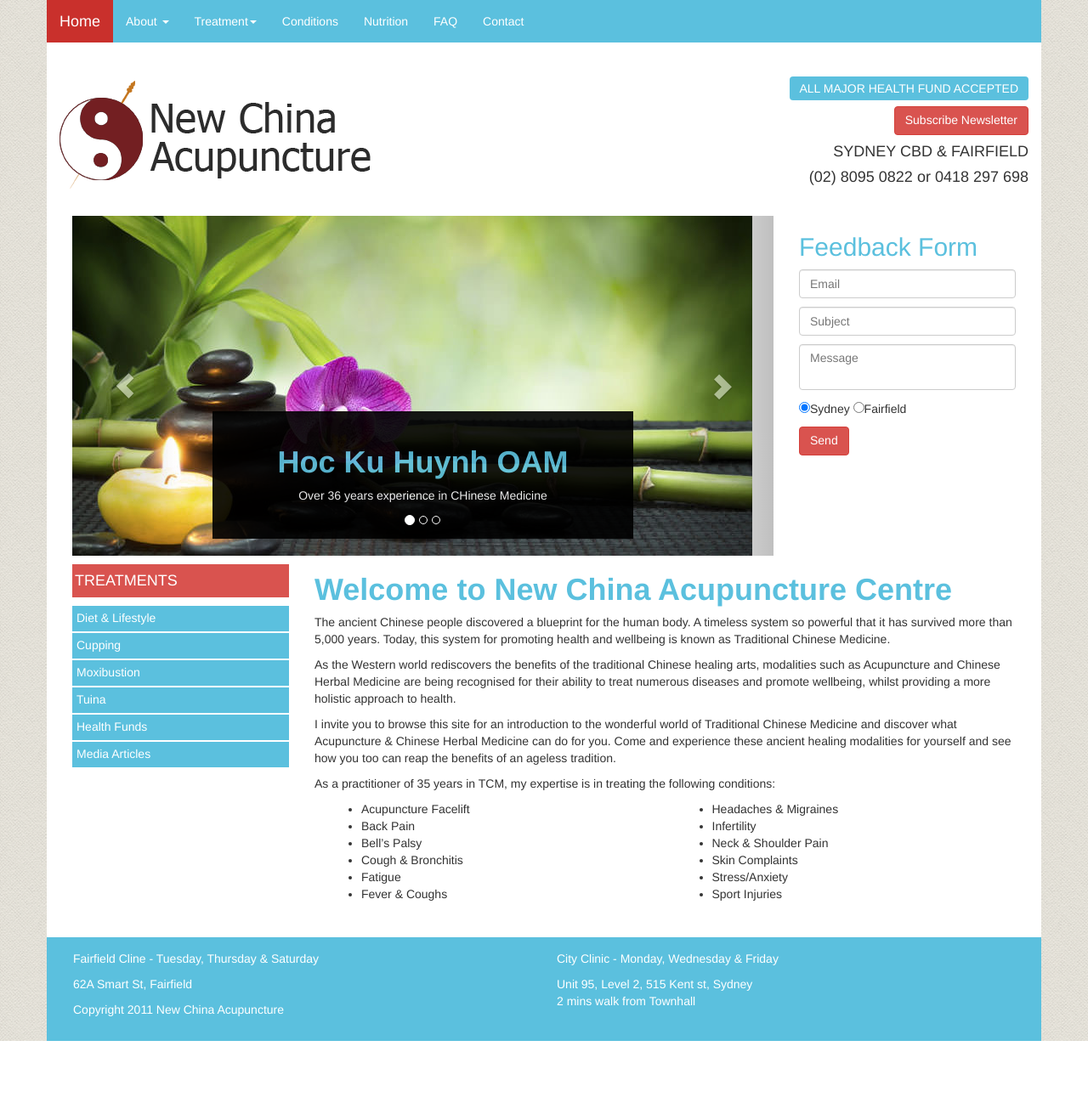
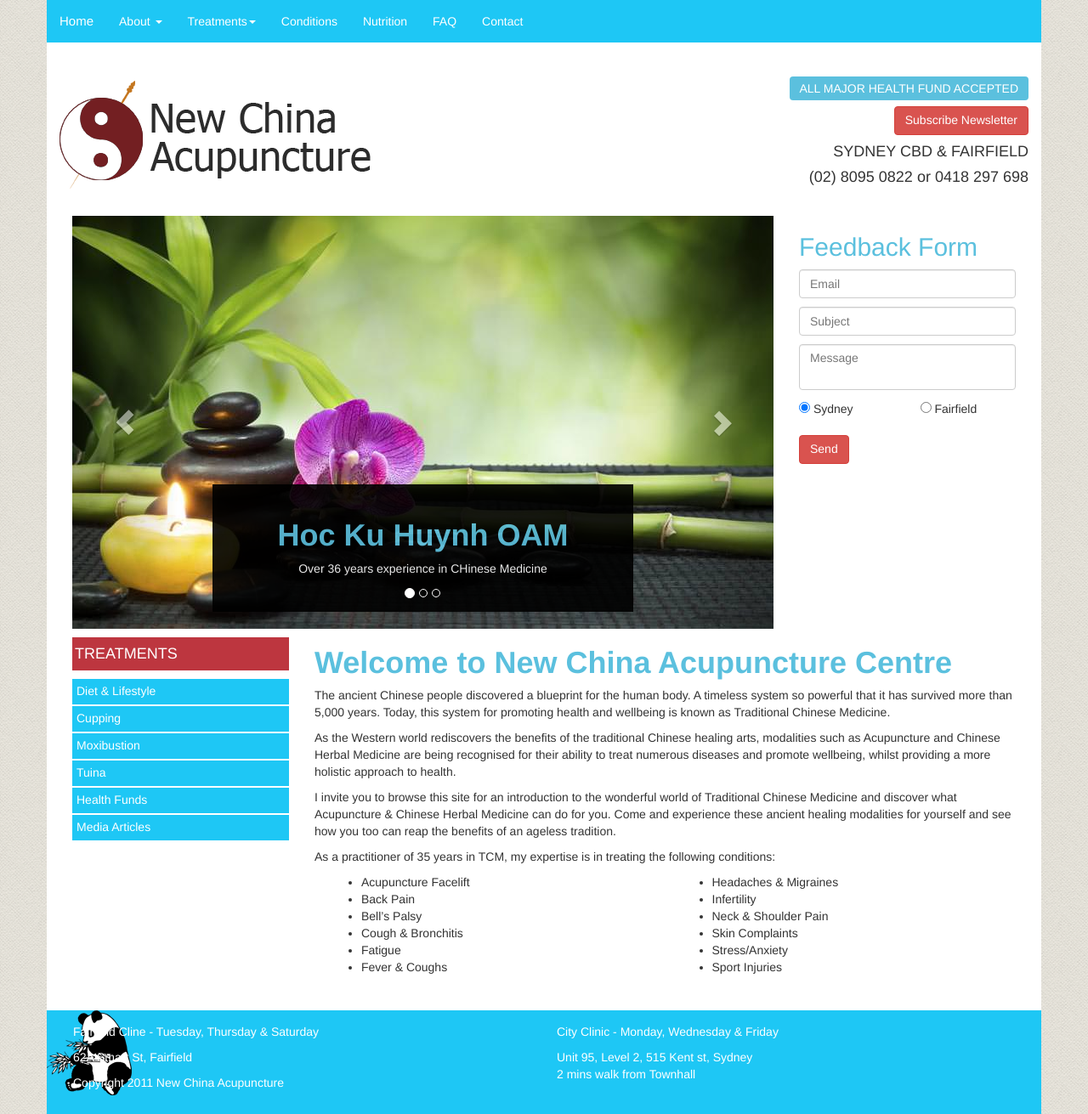
Before and after one commit to tonyvu1985/doc, a PHP site: page /index.php in a window 1280 px wide. Shown: the whole page at 85% size. Before the commit the page ends 1225 px from the top, so only its background shows below. Run offline with PHP 8.4, Linux system fonts and the light colour scheme; some libraries are stand-ins or nearby versions.

Commit message:
hoc site

```diff
--- a/enquire.php
+++ b/enquire.php
@@ -8,8 +8,14 @@
 		<p><input type="text" placeholder="Email" name="from" class="form-control"></p>
 		<p><input type="text" name="subject" placeholder="Subject" class="form-control"></p>
 		<p><textarea placeholder="Message" name="message" class="form-control"></textarea></p>
-		<p><input type="radio" name="place" value="Sydney" checked>Sydney
-		<input type="radio" name="place" value="Fairfield">Fairfield</p>
+		<div class="venue">
+			<div>
+				<input type="radio" name="place" value="Sydney" checked> Sydney
+			</div>
+			<div>
+				<input type="radio" name="place" value="Fairfield"> Fairfield
+			</div>
+		</div>
 		<button type="submit" name="submit" class="btn btn-danger">Send</button>
 		</form>
 	<?php
--- a/nav.php
+++ b/nav.php
@@ -25,7 +25,7 @@
 			</ul>
 		</li>
 	      <li class="dropdown">
-		<a href="#" class="dropdown-toggle" data-toggle="dropdown">Treatment<span class="caret"></span></a>
+		<a href="#" class="dropdown-toggle" data-toggle="dropdown">Treatments<span class="caret"></span></a>
 		<ul class="dropdown-menu" role="menu">
 		  <li><a href="acupuncture.php">Acupuncture</a></li>
 		  <li><a href="herbs.php">Herbs</a></li>
--- a/scss/main.scss
+++ b/scss/main.scss
@@ -1,5 +1,11 @@
 @import "compass";
 @import "bootstrap";
+
+$lightblue1: #28a9f0;
+$lightblue2: #1ec7f5;
+$darkblue: #283fad;
+$red: #bd363f;
+
 .help-block{color:#ff0000}
 textarea{resize: none}
 
@@ -24,10 +30,10 @@ body{
 .treatments {padding:0}
 .treatments li{list-style-type:none;}
 .navbar{border:0; border-radius:0}
-.navbar-default{background-color:#5bc0de;}
+.navbar-default{background-color:$lightblue2;}
 .navbar-default .navbar-nav > li > a{color:#fff}
-.navbar-default .navbar-nav > li > a:hover{text-decoration:none; background-color:#28a9f0}
-.navbar-default .navbar-brand{background-color:#c9302c; color:#fff;}
+.navbar-default .navbar-nav > li > a:hover{text-decoration:none; background-color:$lightblue1;}
+.navbar-default .navbar-brand{color:#fff; font-size:15px}
 .carousel-caption{background:#000; opacity:0.9; filter: alpha(opacity=90);}
 .top{
 	@include make-xs-column(12);
@@ -42,10 +48,10 @@ body{
 	}
 }
 .widget{
-	h4{color:#fff; background:#d9534f; padding: 10px 3px; text-transform:uppercase;}
-	li{background-color:$brand-info; margin:2px 0;}
+	h4{color:#fff; background:$red; padding: 10px 3px; text-transform:uppercase;}
+	li{background-color:$lightblue2 ; margin:2px 0;}
 	li a{color:#fff; padding:5px; display:block;
-	&:hover{text-decoration:none; background-color:#28a9f0;}
+	&:hover{text-decoration:none; background-color:$lightblue1;}
 	}
 }
 .leftcoldiv{
@@ -72,11 +78,19 @@ body{
 	}
 }
 
+.venue{
+	@include make-row();
+	padding-bottom:20px;
+	div{
+		@include make-xs-column(6);
+	}
+}
+
 .site-footer{
 	margin-top:30px;
 	@include make-xs-column(12);
 	color:white;
-	background-color: $brand-info;
+	background: $lightblue2 url('../images/giant-panda.png') no-repeat top left;
 	padding: $padding-large-horizontal;
 	.city{@include make-sm-column(6);/*	@include make-sm-column-offset(4);*/}
 	.fairfield{@include make-sm-column(6);}
```
Also changed, not shown: css/main.css, images/carousel1.jpg, images/carousel2.jpg, images/carousel3.jpg, images/giant+panda.PNG (deleted), images/giant-panda.png (added).
